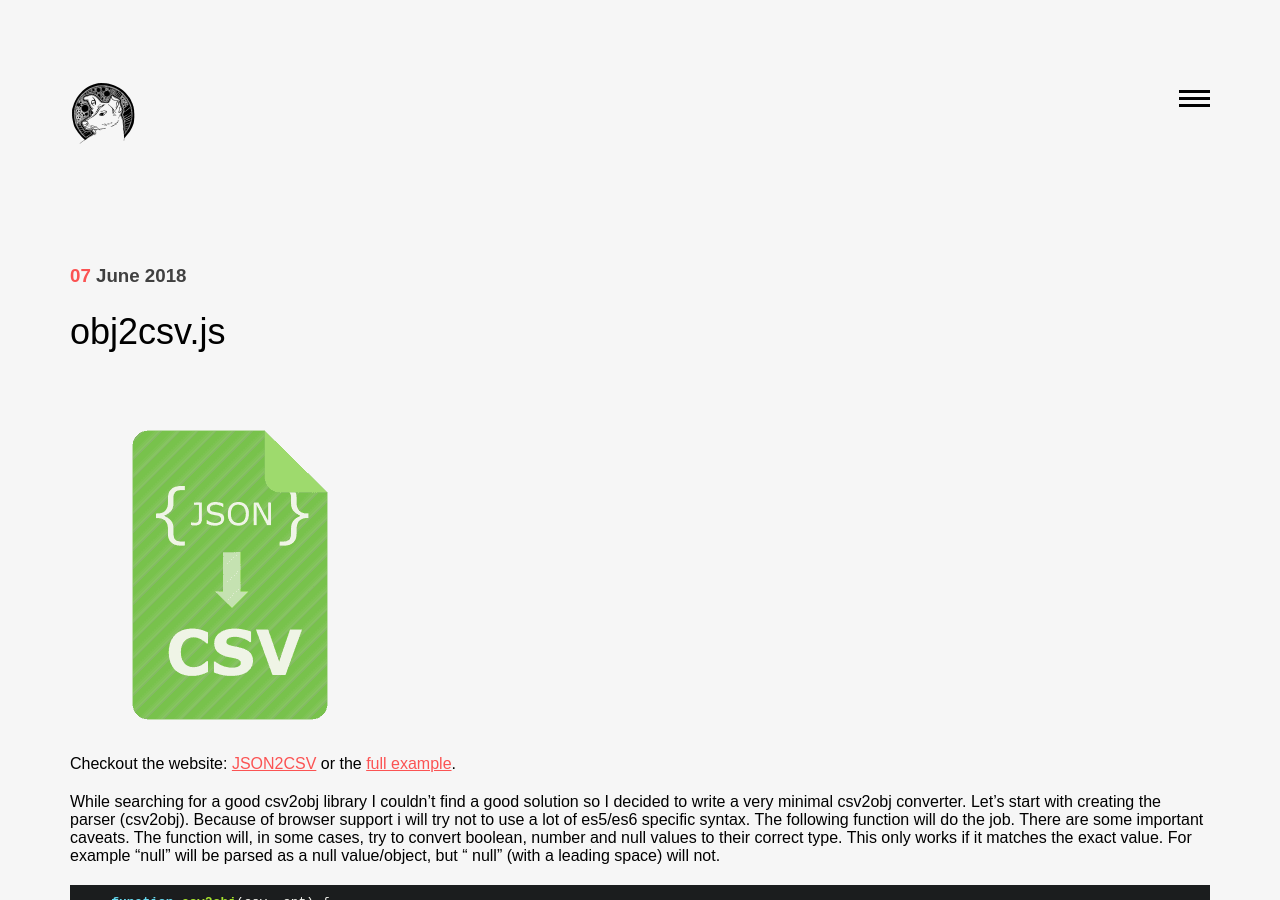
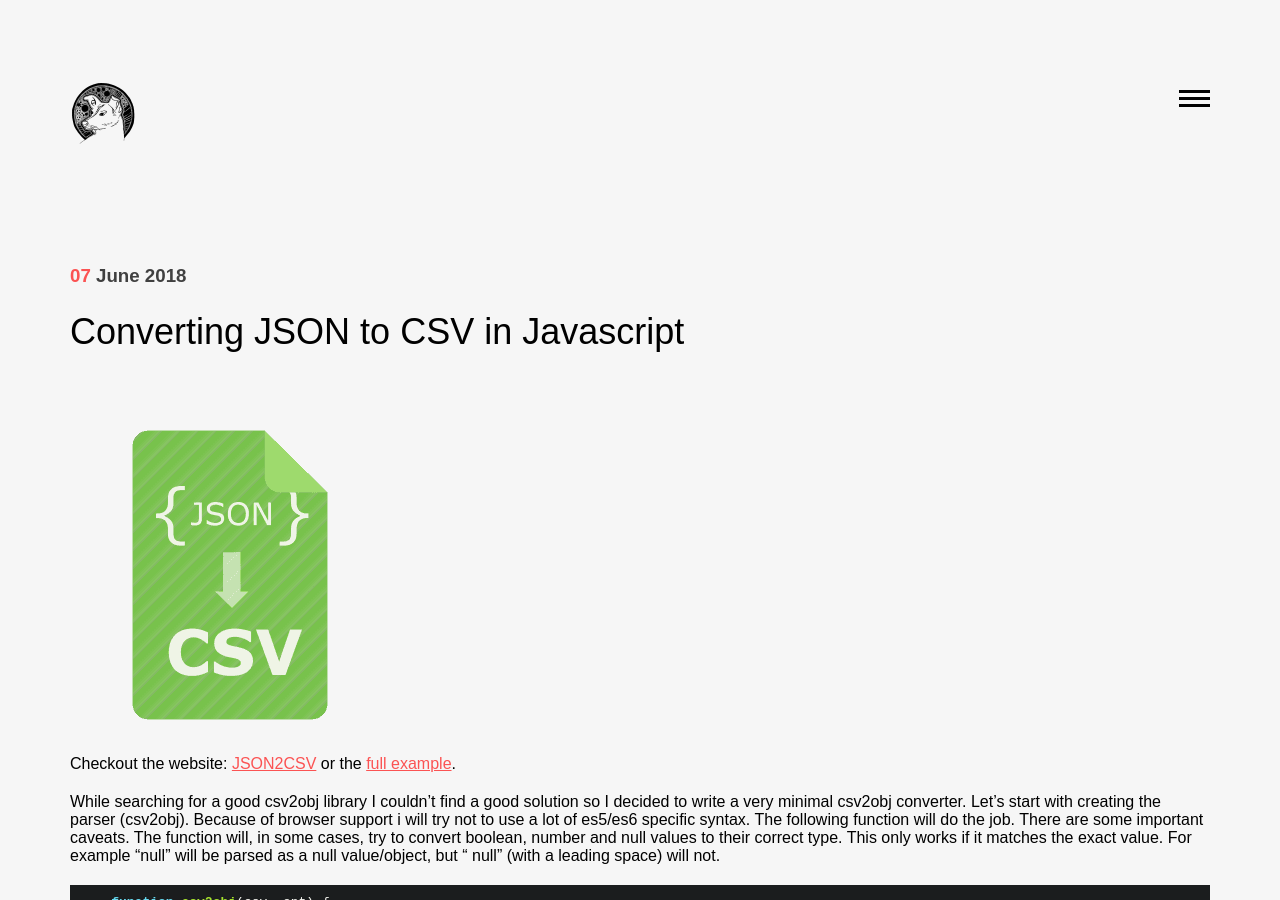
Before and after one commit to LesterGallagher/LesterGallagher.github.io, a Jekyll site: the page built from _posts/2018-06-07-obj2csv-dot-js.markdown, in a window 1280 px wide and 900 px high. Built offline with Jekyll 4.4.1, drawn with Linux system fonts in a browser that asks for light colours.

Commit message:
Updated Obj2csv Dot Js

```diff
--- a/_posts/2018-06-07-obj2csv-dot-js.markdown
+++ b/_posts/2018-06-07-obj2csv-dot-js.markdown
@@ -1,5 +1,5 @@
 ---
-title: obj2csv.js
+title: Converting JSON to CSV in Javascript
 date: 2018-06-07 13:45:00 +02:00
 tags:
 - csv
```
